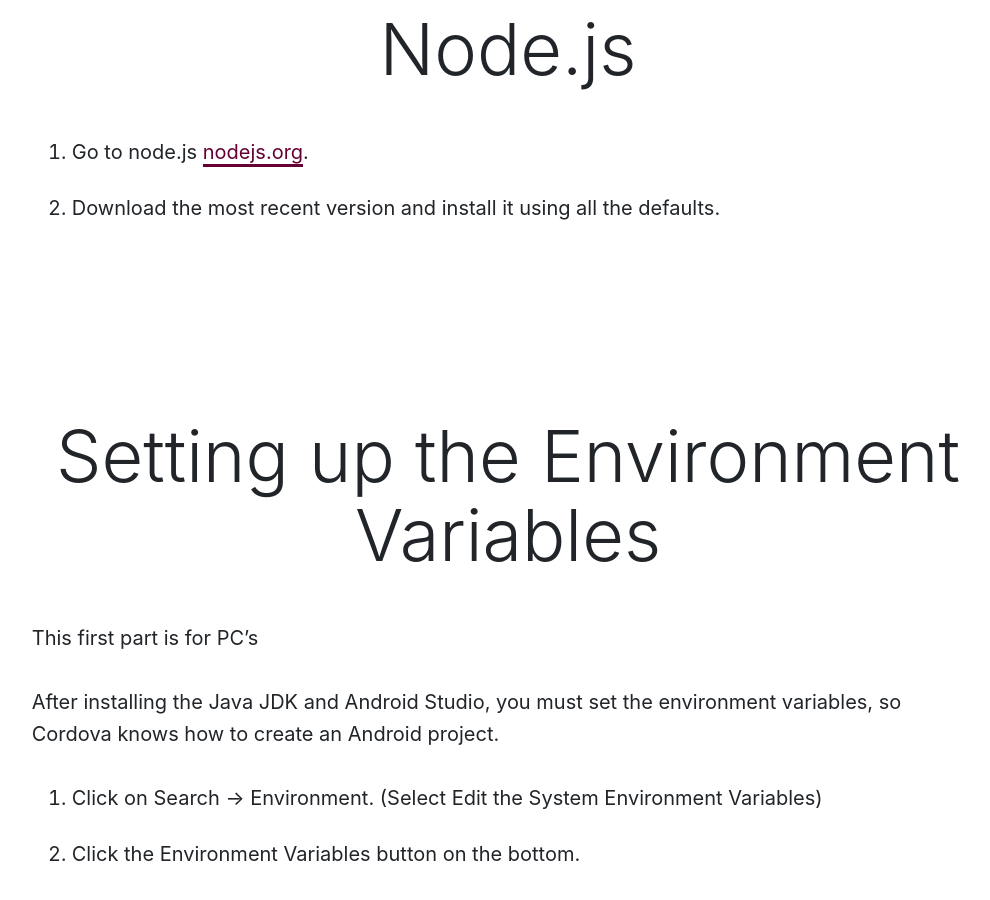
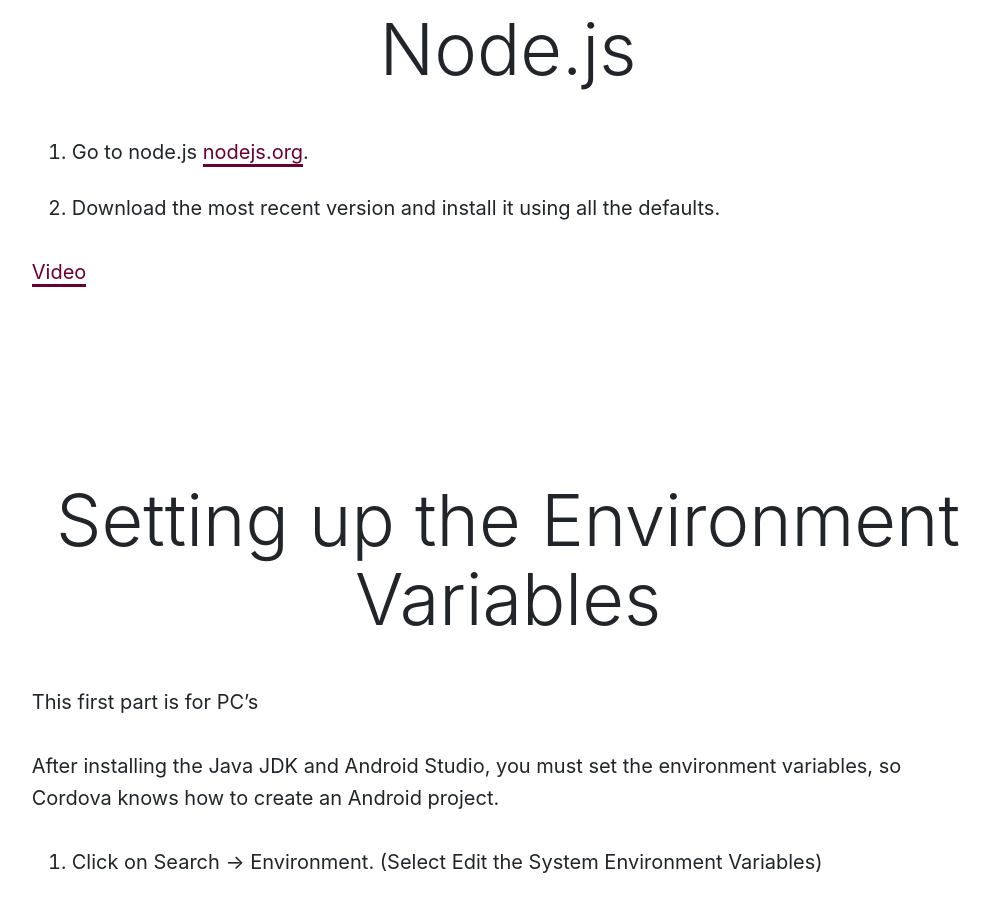
Before and after one commit to Montana-Media-Arts/391-mobile-gaming-Spring2020-course, a Jekyll site: the page built from modules/week-11/_posts/2000-10-01-Setting-up-the-Environment.md, in a window 1280 px wide and 900 px high, scrolled down 2573 px. Shown: the whole window, without its empty margins (132-1122 px from the left). Built offline with Jekyll 4.4.1, drawn with Linux system fonts in a browser that asks for light colours; nearby versions of some CDN libraries; a script that is not in the unit is left out.

Commit message:
updated video

```diff
--- a/modules/week-11/_posts/2000-10-01-Setting-up-the-Environment.md
+++ b/modules/week-11/_posts/2000-10-01-Setting-up-the-Environment.md
@@ -32,6 +32,8 @@ Regardless if you are running a PC or Mac, these steps will get you up and runni
 # Download and install Node.js
 1. Go to node.js [nodejs.org](https://nodejs.org/en/).
 2. Download the most recent version and install it using all the defaults.
+
+<a href="https://umontana.zoom.us/rec/play/7sIvduiq_TI3GN3BsASDBPZ5W9S1Kqis23MZ-_AJnU7gWnkAZwWjbrsbY-YydpPOp7ongPOCOYZn-qyH?continueMode=true" target="_new">Video</a>
 
 # Setting up the Environment Variables
 
```
Also changed, not shown: modules/week-12/_posts/2001-01-03-Unity-User-Interface.md (+2 -2 lines).
